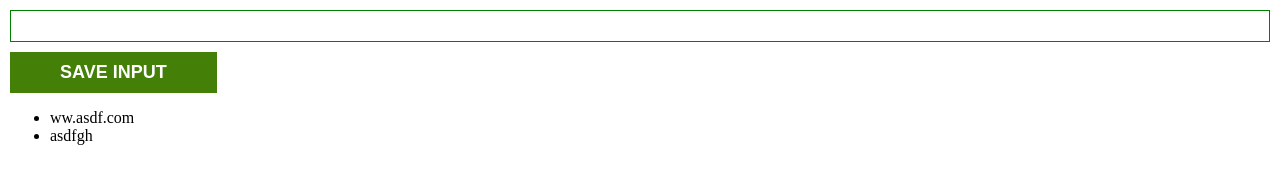
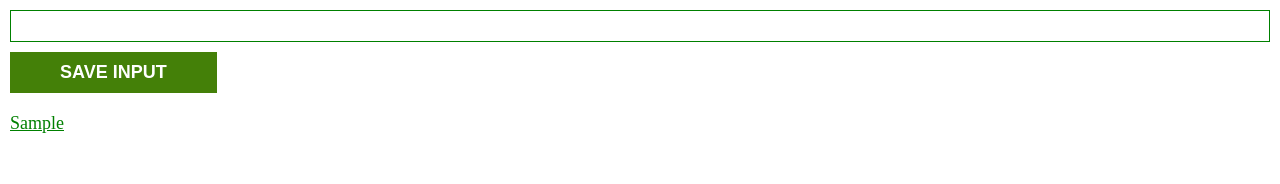
Before and after one commit to Qasim-Akram/Web-dev, a plain HTML site: page leadTracker/index.html in a window 1280 px wide. Both pictures are taken after typing "Sample" into the empty fields and a click on the button "SAVE INPUT". Drawn offline with Linux system fonts and the light colour scheme.

Commit message:
fix basic

```diff
--- a/leadTracker/script.js
+++ b/leadTracker/script.js
@@ -1,20 +1,40 @@
-let myLeads=["ww.asdf.com","asdfgh"]
+let myLeads = []
 
-const textInput=document.getElementById("input-el")
-const saveBtn=document.getElementById("save-btn")
-const list=document.getElementById("showTrack")
+const textInput = document.getElementById("input-el")
+const saveBtn = document.getElementById("save-btn")
+const list = document.getElementById("showTrack")
 
-saveBtn.addEventListener("click",function(){
+saveBtn.addEventListener("click", function () {
     myLeads.push(textInput.value)
-    textInput.value=''
+    renderLead()
+    textInput.value = ''
+})
+
+let listItem = ''
+function renderLead() {
+    //listItem = "<li><a  target='_blank' href='"+textInput.value+"'>" + textInput.value + "</a></li>"
+    //templete strings
+    listItem =
+        `<li>
+        <a  target='_blank' href='${textInput.value}'>
+        ${textInput.value}
+         </a>
+          </li>`
+    list.innerHTML += listItem
+    console.log(listItem)
 
 
+}
 
-})
-
-for(let i=0;i<myLeads.length;i++){
-    //list.innerHTML+= "<li>"+myLeads[i]+"</li>"
-    let li=document.createElement("li")
-    li.textContent=myLeads[i]
-    list.append(li)
-}
+// function renderLeads() {
+//     let listItems = ''
+//     for (let i = 0; i < myLeads.length; i++) {
+//         //list.innerHTML+= "<li>"+myLeads[i]+"</li>"
+//         //second method to create li element and append it to the list
+//         // let li=document.createElement("li")
+//         // li.textContent=myLeads[i]
+//         // list.append(li)
+//         listItems += "<li>" + myLeads[i] + "</li>"
+//     }
+//     list.innerHTML = listItems
+// }
--- a/leadTracker/style.css
+++ b/leadTracker/style.css
@@ -34,3 +34,17 @@ body{
     gap: 10px;
     color:tomato;
 }
+ul{
+    list-style: none;
+    color:green;
+    padding-left: 0%;
+    margin-top:20px;
+
+}
+li{
+    margin-bottom: 5px;
+}
+a{
+    color: green;
+    font-size: large;
+}
```
